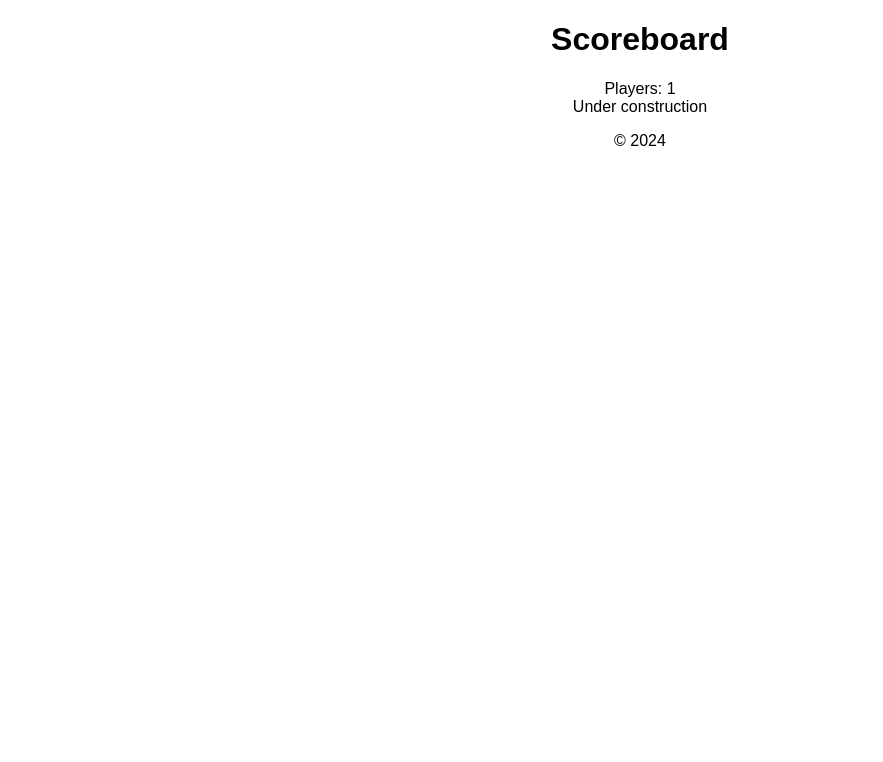
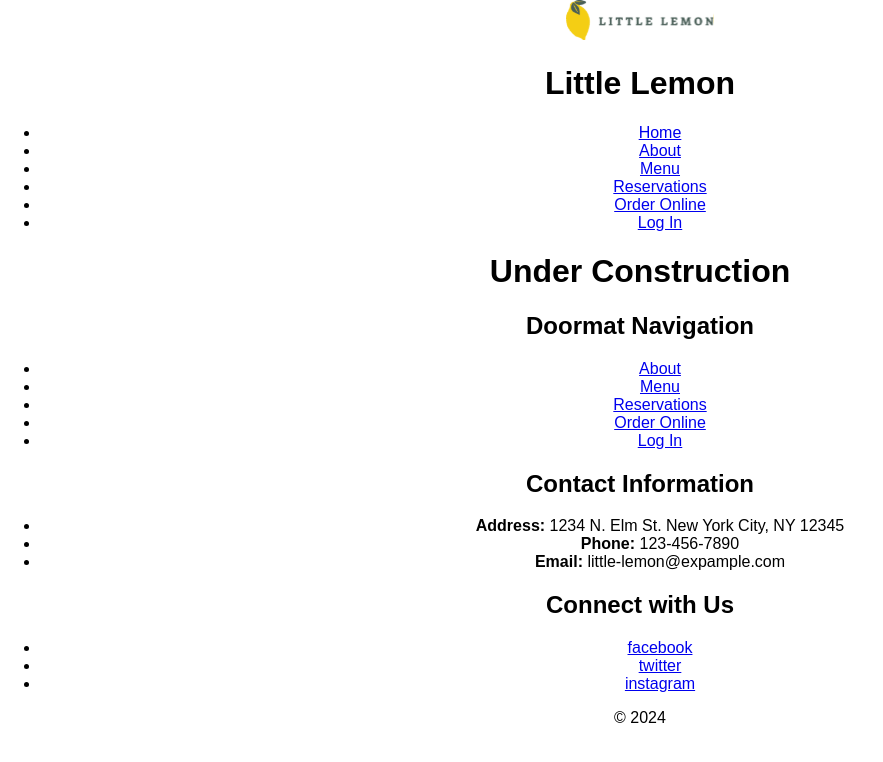
Before and after one commit to DavidMiserak/Little-Lemon, a React (Create React App) app in the folder little-lemon/: page / in a window 1280 px wide. Shown: the top 762 px of the page, without its empty margins (0-883 px from the left). Built offline with nearby package versions, Linux system fonts and the light colour scheme.

Commit message:
HTML setup

```diff
--- a/little-lemon/src/components/Footer.js
+++ b/little-lemon/src/components/Footer.js
@@ -1,8 +1,52 @@
 import React from "react";
+
+const doormat = [
+  { href: "/about", text: "About" },
+  { href: "/menu", text: "Menu" },
+  { href: "/reservations", text: "Reservations" },
+  { href: "/order-online", text: "Order Online" },
+  { href: "/login", text: "Log In" },
+];
+
+const contact = [
+  { title: "Address", text: "1234 N. Elm St. New York City, NY 12345" },
+  { title: "Phone", text: "123-456-7890" },
+  { title: "Email", text: "little-lemon@expample.com" },
+];
+
+const social = [
+  { href: "https://facebook.com", icon: "facebook" },
+  { href: "https://twitter.com", icon: "twitter" },
+  { href: "https://instagram.com", icon: "instagram" },
+];
 
 function Footer() {
   return (
     <footer>
+      <section id="doormat-nav">
+        <h2>Doormat Navigation</h2>
+        <ul>
+          {doormat.map((link) => (
+            <li key={link.href}><a href={link.href}>{link.text}</a></li>
+          ))}
+        </ul>
+      </section>
+      <section id="contact-info">
+        <h2>Contact Information</h2>
+        <ul>
+          {contact.map((item) => (
+            <li key={item.title}><strong>{item.title}:</strong> {item.text}</li>
+          ))}
+        </ul>
+      </section>
+      <section id="social-media">
+        <h2>Connect with Us</h2>
+        <ul>
+          {social.map((item) => (
+            <li key={item.href}><a href={item.href}>{item.icon}</a></li>
+          ))}
+        </ul>
+      </section>
       <p>© 2024</p>
     </footer>
   );
--- a/little-lemon/src/components/Header.js
+++ b/little-lemon/src/components/Header.js
@@ -1,10 +1,11 @@
 import React from "react";
+import logo from "../assets/logo.svg";
 
 function Header() {
   return (
     <header>
-      <h1>Scoreboard</h1>
-      <span className="stats">Players: 1</span>
+      <img src={logo} alt="logo" />
+      <h1>Little Lemon</h1>
     </header>
   );
 }
--- a/little-lemon/src/components/Main.js
+++ b/little-lemon/src/components/Main.js
@@ -3,7 +3,7 @@ import React from "react";
 function Main() {
   return (
     <main>
-      Under construction
+      <h1>Under Construction</h1>
     </main>
   );
 }
--- a/little-lemon/src/components/Nav.js
+++ b/little-lemon/src/components/Nav.js
@@ -1,8 +1,22 @@
 import React from "react";
 
 function Nav() {
+  const links = [
+    { href: "/", text: "Home" },
+    { href: "/about", text: "About" },
+    { href: "/menu", text: "Menu" },
+    { href: "/reservations", text: "Reservations" },
+    { href: "/order-online", text: "Order Online" },
+    { href: "/login", text: "Log In" },
+  ];
+
   return (
     <nav>
+      <ul>
+        {links.map((link) => (
+          <li key={link.href}><a href={link.href}>{link.text}</a></li>
+        ))}
+      </ul>
     </nav>
   );
 }
```
Also changed, not shown: little-lemon/src/assets/logo.svg (renamed from little-lemon/src/assets/Logo.svg).
